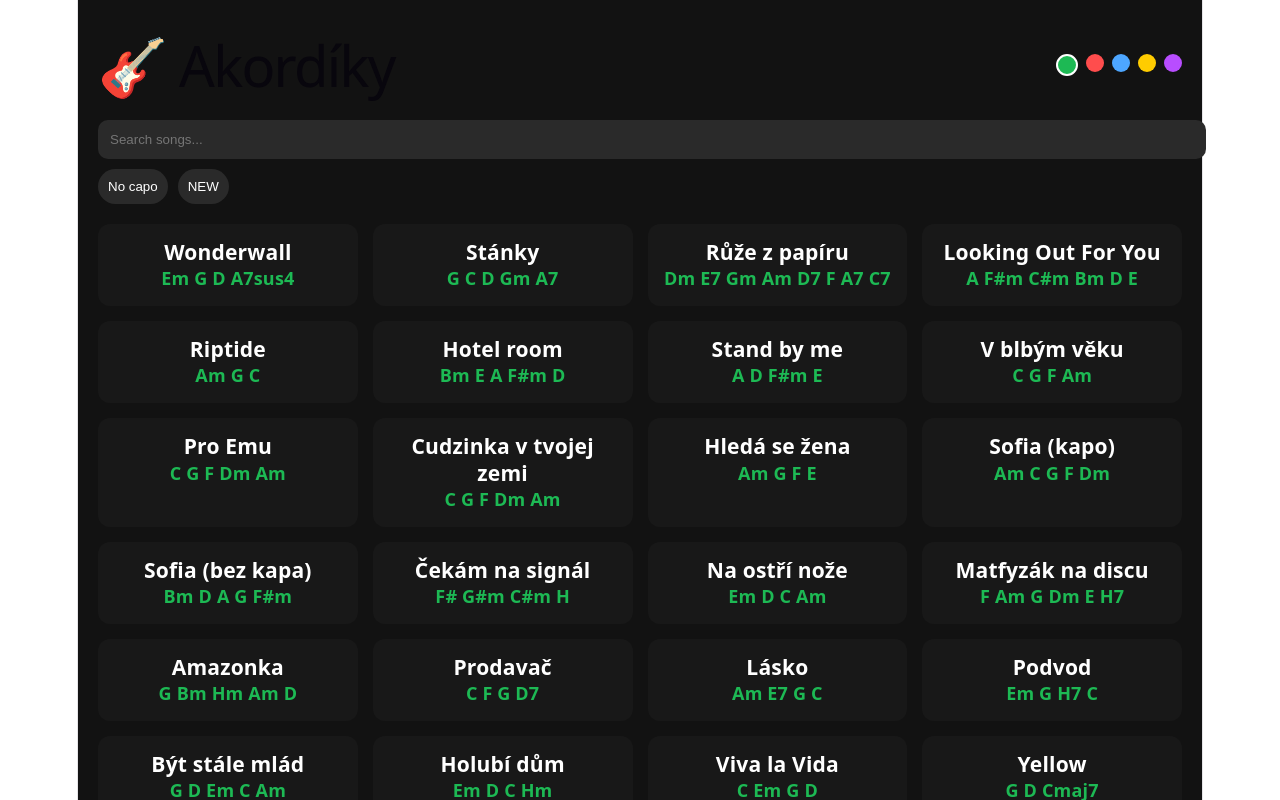
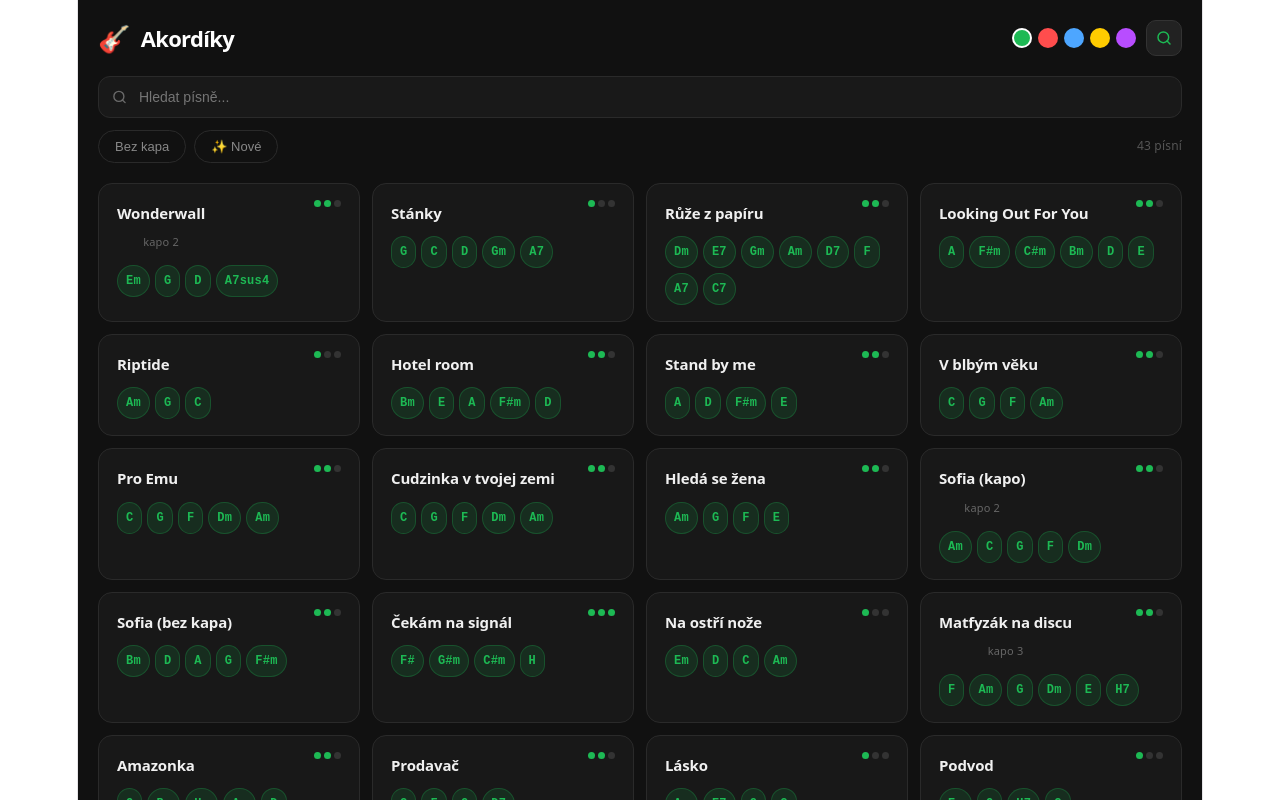
Before and after one commit to SuperWolf121/guitar-chords-app, a React (Vite) app in the folder guitar-chords-app/: page / in a window 1280 px wide. Shown: the top 800 px of the page. Built offline with nearby package versions, Linux system fonts and the light colour scheme.

Commit message:
GUI od claudu

```diff
--- a/guitar-chords-app/src/App.jsx
+++ b/guitar-chords-app/src/App.jsx
@@ -1,13 +1,6 @@
-import { useState } from "react"
+import { useState, useRef, useEffect } from "react"
 
-function App() {
-  const [search, setSearch] = useState("")
-  const [noCapo, setNoCapo] = useState(false)
-  const [showNewOnly, setShowNewOnly] = useState(false)
-  const [openedSong, setOpenedSong] = useState(null)
-  const [themeColor, setThemeColor] = useState("#1db954")
-
-  const songs = [
+const SONGS = [
   { name: "Wonderwall", difficulty: 2, chords: "Em G D A7sus4", capo: 2, link: "https://www.ultimate-guitar.com/" },
   { name: "Stánky", difficulty: 1, chords: "G C D Gm A7", capo: 0, link: "https://akordy.kytary.cz/song/stanky" },
   { name: "Růže z papíru", difficulty: 2, chords: "Dm E7 Gm Am D7 F A7 C7", capo: 0, link: "https://akordy.kytary.cz/song/ruze-z-papiru" },
@@ -34,8 +27,6 @@ function App() {
   { name: "Yellow", difficulty: 2, chords: "G D Cmaj7", capo: 4, link: "https://tabs.ultimate-guitar.com/tab/coldplay/yellow-chords-114080" },
   { name: "Lovefool", difficulty: 2, chords: "Bm E A", capo: 0, link: "https://www.cifraclub.com/the-cardigans/lovefool/" },
   { name: "Mary on a cross", difficulty: 2, chords: "Em G D Bm", capo: 4, link: "https://tabs.ultimate-guitar.com/tab/ghost/mary-on-a-cross-chords-2825666" },
-
-    // NEW SONGS
   { name: "Best friend", difficulty: 2, chords: "F G# Am", capo: 2, link: "https://tabs.ultimate-guitar.com/tab/rex-orange-county/best-friend-chords-1954795", isNew: true },
   { name: "Whats up", difficulty: 1, chords: "G C Am", capo: 2, link: "https://tabs.ultimate-guitar.com/tab/4-non-blondes/whats-up-chords-349210", isNew: true },
   { name: "Šrouby a matice", difficulty: 2, chords: "A D E Hm", capo: 0, link: "https://pisnicky-akordy.cz/mandrage/srouby-a-matice?format=pdf", isNew: true },
@@ -55,152 +46,338 @@ function App() {
   { name: "Řekni kde ty kytky jsou", difficulty: 2, chords: "A F#m D E", capo: 0, link: "https://kytaristka.cz/zpevnik/marie-rottrova/rekni-kde-ty-kytky-jsou", isNew: true },
 ]
 
-  const filteredSongs = songs.filter((song) => {
-    const matchesSearch = song.name.toLowerCase().includes(search.toLowerCase())
-    const matchesCapo = !noCapo || song.capo === 0
-    const matchesNew = !showNewOnly || song.isNew === true
-    return matchesSearch && matchesCapo && matchesNew
-  })
+const ACCENTS = ["#1db954", "#ff4d4d", "#4da6ff", "#ffcc00", "#b84dff"]
 
-  const [theme] = useState({
-    bg: "#121212",
-    card: "#181818",
-  })
+const DIFF_LABELS = ["", "začátečník", "střední", "pokročilý"]
+const DIFF_COLORS = ["", "#4ade80", "#facc15", "#f87171"]
+
+function DiffDots({ level, accent }) {
+  return (
+    <div style={{ display: "flex", gap: 3 }}>
+      {[1, 2, 3].map(d => (
+        <div key={d} style={{
+          width: 7, height: 7, borderRadius: "50%",
+          background: d <= level ? accent : "#333",
+          transition: "background 0.2s"
+        }} />
+      ))}
+    </div>
+  )
+}
+
+function ChordPill({ chord, accent }) {
+  return (
+    <span style={{
+      display: "inline-block",
+      padding: "2px 8px",
+      borderRadius: 20,
+      background: accent + "22",
+      color: accent,
+      fontSize: 12,
+      fontWeight: 700,
+      letterSpacing: "0.02em",
+      border: `1px solid ${accent}44`,
+      fontFamily: "monospace",
+    }}>{chord}</span>
+  )
+}
+
+function SearchModal({ onClose, accent }) {
+  const [query, setQuery] = useState("")
+  const inputRef = useRef(null)
+
+  useEffect(() => {
+    inputRef.current?.focus()
+  }, [])
+
+  const handleSearch = () => {
+    if (!query.trim()) return
+    const url = `https://www.google.com/search?q=${encodeURIComponent(query + " chords")}`
+    window.open(url, "_blank", "noreferrer")
+    onClose()
+  }
+
+  const handleKey = (e) => {
+    if (e.key === "Enter") handleSearch()
+    if (e.key === "Escape") onClose()
+  }
 
   return (
-    <div style={{ minHeight: "100vh", background: theme.bg, color: "white", padding: 20 }}>
-
-      {/* HEADER */}
-      <div style={{ display: "flex", justifyContent: "space-between", alignItems: "center" }}>
-        <h1>🎸 Akordíky</h1>
-
-        <div style={{ display: "flex", gap: 8 }}>
-          {["#1db954", "#ff4d4d", "#4da6ff", "#ffcc00", "#b84dff"].map((c) => (
     <div
-              key={c}
-              onClick={() => setThemeColor(c)}
+      onClick={onClose}
       style={{
-                width: 18,
-                height: 18,
-                borderRadius: "50%",
-                background: c,
-                cursor: "pointer",
-                border: themeColor === c ? "2px solid white" : "none",
+        position: "fixed", inset: 0, zIndex: 999,
+        background: "rgba(0,0,0,0.65)",
+        display: "flex", alignItems: "center", justifyContent: "center",
+        backdropFilter: "blur(4px)",
       }}
-            />
-          ))}
+    >
+      <div
+        onClick={e => e.stopPropagation()}
+        style={{
+          background: "#1a1a1a",
+          border: "1px solid #333",
+          borderRadius: 16,
+          padding: "28px 28px 24px",
+          width: "min(420px, 90vw)",
+          boxShadow: "0 24px 64px rgba(0,0,0,0.6)",
+        }}
+      >
+        <div style={{ display: "flex", justifyContent: "space-between", alignItems: "center", marginBottom: 18 }}>
+          <div style={{ display: "flex", alignItems: "center", gap: 10 }}>
+            <svg width="18" height="18" viewBox="0 0 24 24" fill="none" stroke={accent} strokeWidth="2.2" strokeLinecap="round" strokeLinejoin="round">
+              <circle cx="11" cy="11" r="8"/><line x1="21" y1="21" x2="16.65" y2="16.65"/>
+            </svg>
+            <span style={{ fontWeight: 700, fontSize: 15, color: "#fff" }}>Hledat akordy</span>
           </div>
+          <button onClick={onClose} style={{
+            background: "none", border: "none", color: "#666", cursor: "pointer", fontSize: 20, lineHeight: 1, padding: 2
+          }}>×</button>
         </div>
 
-      {/* SEARCH */}
         <input
-        value={search}
-        onChange={(e) => setSearch(e.target.value)}
-        placeholder="Search songs..."
+          ref={inputRef}
+          value={query}
+          onChange={e => setQuery(e.target.value)}
+          onKeyDown={handleKey}
+          placeholder="Název písně..."
           style={{
-          width: "100%",
-          padding: 12,
-          marginTop: 10,
-          borderRadius: 10,
-          border: "none",
-          background: "#2a2a2a",
-          color: "white",
+            width: "100%", padding: "12px 14px", borderRadius: 10, border: "1px solid #333",
+            background: "#111", color: "white", fontSize: 15, outline: "none", boxSizing: "border-box",
           }}
         />
 
-      {/* FILTERS */}
-      <div style={{ display: "flex", gap: 10, marginTop: 10 }}>
+        <p style={{ fontSize: 12, color: "#555", margin: "10px 0 18px" }}>
+          Vyhledá <strong style={{ color: "#888" }}>"{query || "název písně"} chords"</strong> na Googlu
+        </p>
+
         <button
-          onClick={() => setNoCapo(!noCapo)}
+          onClick={handleSearch}
+          disabled={!query.trim()}
           style={{
-            padding: 10,
-            borderRadius: 20,
-            border: "none",
-            background: noCapo ? themeColor : "#2a2a2a",
-            color: "white",
-            cursor: "pointer",
+            width: "100%", padding: "12px", borderRadius: 10, border: "none",
+            background: query.trim() ? accent : "#333",
+            color: query.trim() ? "#000" : "#555",
+            fontWeight: 700, fontSize: 14, cursor: query.trim() ? "pointer" : "default",
+            transition: "all 0.15s",
           }}
         >
-          No capo
+          Hledat na Googlu →
         </button>
+      </div>
+    </div>
+  )
+}
 
-        <button
-          onClick={() => setShowNewOnly(!showNewOnly)}
+function SongCard({ song, accent, isOpen, onToggle }) {
+  const chords = song.chords.split(" ")
+
+  return (
+    <div
+      onClick={onToggle}
       style={{
-            padding: 10,
-            borderRadius: 20,
-            border: "none",
-            background: showNewOnly ? themeColor : "#2a2a2a",
-            color: "white",
+        background: isOpen ? "#212121" : "#181818",
+        border: isOpen ? `1px solid ${accent}55` : "1px solid #2a2a2a",
+        padding: "16px 18px",
+        borderRadius: 14,
         cursor: "pointer",
+        transition: "all 0.18s ease",
+        position: "relative",
+        overflow: "hidden",
       }}
     >
-          NEW
-        </button>
+      {song.isNew && (
+        <div style={{
+          position: "absolute", top: 12, right: 12,
+          background: accent, color: "#000",
+          fontSize: 9, fontWeight: 800, letterSpacing: "0.08em",
+          padding: "2px 7px", borderRadius: 20, textTransform: "uppercase",
+        }}>NEW</div>
+      )}
+
+      <div style={{ display: "flex", alignItems: "flex-start", justifyContent: "space-between", marginBottom: 10 }}>
+        <div>
+          <h3 style={{ margin: 0, fontSize: 15, fontWeight: 700, color: "#f0f0f0", letterSpacing: "-0.01em" }}>
+            {song.name}
+          </h3>
+          {song.capo > 0 && (
+            <span style={{ fontSize: 11, color: "#666", fontWeight: 500 }}>kapo {song.capo}</span>
+          )}
+        </div>
+        <DiffDots level={song.difficulty} accent={accent} />
       </div>
 
-      {/* GRID */}
-      <div style={{ display: "grid", gridTemplateColumns: "repeat(auto-fit, minmax(250px, 1fr))", gap: 15, marginTop: 20 }}>
-        {filteredSongs.map((song, i) => (
-          <div
-            key={i}
-            style={{ background: theme.card, padding: 15, borderRadius: 12, cursor: "pointer" }}
-            onClick={() => setOpenedSong(openedSong === i ? null : i)}
-          >
-            <h3 style={{ margin: 0 }}>{song.name}</h3>
-
-            <div style={{ color: themeColor, fontWeight: "bold" }}>
-              {song.chords}
+      <div style={{ display: "flex", flexWrap: "wrap", gap: 5 }}>
+        {chords.map((c, i) => <ChordPill key={i} chord={c} accent={accent} />)}
       </div>
 
-            {openedSong === i && (
-              <div style={{ marginTop: 10, borderTop: "1px solid #333", paddingTop: 10 }}>
+      {isOpen && (
+        <div style={{ marginTop: 16, borderTop: "1px solid #2a2a2a", paddingTop: 14, display: "flex", flexDirection: "column", gap: 8 }}>
+          <div style={{ display: "flex", justifyContent: "space-between", fontSize: 13, color: "#888" }}>
+            <span>Obtížnost: <span style={{ color: DIFF_COLORS[song.difficulty] }}>{DIFF_LABELS[song.difficulty]}</span></span>
+            <span>{song.capo === 0 ? "Bez kapa" : `Kapo ${song.capo}`}</span>
+          </div>
 
-                <div>🔥 Difficulty: {song.difficulty}/3</div>
-                <div>🎹 Capo: {song.capo}</div>
-
-                <a href={song.link} target="_blank" rel="noreferrer">
+          <a href={song.link} target="_blank" rel="noreferrer" onClick={e => e.stopPropagation()}>
             <button style={{
-                    marginTop: 8,
-                    width: "100%",
-                    padding: 10,
-                    borderRadius: 10,
-                    border: "none",
-                    background: themeColor,
-                    fontWeight: "bold",
-                    cursor: "pointer",
+              width: "100%", padding: "10px", borderRadius: 10, border: "none",
+              background: accent, color: "#000", fontWeight: 700, fontSize: 13,
+              cursor: "pointer", letterSpacing: "0.02em",
             }}>
-                    Open chords ▶
+              Otevřít akordy ▶
             </button>
           </a>
 
           <a
             href={`https://www.youtube.com/results?search_query=${encodeURIComponent(song.name)}`}
-                  target="_blank"
-                  rel="noreferrer"
+            target="_blank" rel="noreferrer" onClick={e => e.stopPropagation()}
           >
             <button style={{
-                    marginTop: 8,
-                    width: "100%",
-                    padding: 10,
-                    borderRadius: 10,
-                    border: "none",
-                    background: "#ff0000",
-                    color: "white",
-                    fontWeight: "bold",
+              width: "100%", padding: "10px", borderRadius: 10, border: "1px solid #ff000055",
+              background: "transparent", color: "#ff4444", fontWeight: 700, fontSize: 13,
               cursor: "pointer",
             }}>
               YouTube ▶
             </button>
           </a>
-
         </div>
       )}
-          </div>
-        ))}
-      </div>
     </div>
   )
 }
 
-export default App
+export default function App() {
+  const [search, setSearch] = useState("")
+  const [noCapo, setNoCapo] = useState(false)
+  const [showNewOnly, setShowNewOnly] = useState(false)
+  const [openedSong, setOpenedSong] = useState(null)
+  const [accent, setAccent] = useState("#1db954")
+  const [showSearchModal, setShowSearchModal] = useState(false)
+
+  const filtered = SONGS.filter(s => {
+    const matchesSearch = s.name.toLowerCase().includes(search.toLowerCase())
+    const matchesCapo = !noCapo || s.capo === 0
+    const matchesNew = !showNewOnly || s.isNew === true
+    return matchesSearch && matchesCapo && matchesNew
+  })
+
+  return (
+    <div style={{ minHeight: "100vh", background: "#111", color: "white", padding: "20px 20px 60px" }}>
+      {showSearchModal && <SearchModal onClose={() => setShowSearchModal(false)} accent={accent} />}
+
+      {/* HEADER */}
+      <div style={{ display: "flex", justifyContent: "space-between", alignItems: "center", marginBottom: 20 }}>
+        <div style={{ display: "flex", alignItems: "center", gap: 10 }}>
+          <span style={{ fontSize: 26 }}>🎸</span>
+          <h1 style={{ margin: 0, fontSize: 22, fontWeight: 800, letterSpacing: "-0.03em", color: "#fff" }}>
+            Akordíky
+          </h1>
+        </div>
+
+        <div style={{ display: "flex", alignItems: "center", gap: 10 }}>
+          {/* Color dots */}
+          <div style={{ display: "flex", gap: 6, alignItems: "center" }}>
+            {ACCENTS.map(c => (
+              <div
+                key={c}
+                onClick={() => setAccent(c)}
+                style={{
+                  width: 16, height: 16, borderRadius: "50%", background: c,
+                  cursor: "pointer",
+                  border: accent === c ? "2px solid white" : "2px solid transparent",
+                  transition: "border 0.15s",
+                }}
+              />
+            ))}
+          </div>
+
+          {/* Web search icon button */}
+          <button
+            onClick={() => setShowSearchModal(true)}
+            title="Hledat akordy na internetu"
+            style={{
+              background: "#222", border: "1px solid #333",
+              borderRadius: 10, width: 36, height: 36,
+              display: "flex", alignItems: "center", justifyContent: "center",
+              cursor: "pointer", transition: "background 0.15s", flexShrink: 0,
+            }}
+          >
+            <svg width="16" height="16" viewBox="0 0 24 24" fill="none" stroke={accent} strokeWidth="2.2" strokeLinecap="round" strokeLinejoin="round">
+              <circle cx="11" cy="11" r="8"/><line x1="21" y1="21" x2="16.65" y2="16.65"/>
+            </svg>
+          </button>
+        </div>
+      </div>
+
+      {/* SEARCH BAR */}
+      <div style={{ position: "relative", marginBottom: 12 }}>
+        <svg
+          style={{ position: "absolute", left: 14, top: "50%", transform: "translateY(-50%)", opacity: 0.35 }}
+          width="15" height="15" viewBox="0 0 24 24" fill="none" stroke="white" strokeWidth="2.2" strokeLinecap="round" strokeLinejoin="round"
+        >
+          <circle cx="11" cy="11" r="8"/><line x1="21" y1="21" x2="16.65" y2="16.65"/>
+        </svg>
+        <input
+          value={search}
+          onChange={e => setSearch(e.target.value)}
+          placeholder="Hledat písně..."
+          style={{
+            width: "100%", padding: "12px 14px 12px 40px", borderRadius: 12,
+            border: "1px solid #2a2a2a", background: "#191919", color: "white",
+            fontSize: 14, outline: "none", boxSizing: "border-box",
+          }}
+        />
+      </div>
+
+      {/* FILTERS */}
+      <div style={{ display: "flex", gap: 8, marginBottom: 20, flexWrap: "wrap" }}>
+        {[
+          { label: "Bez kapa", active: noCapo, toggle: () => setNoCapo(v => !v) },
+          { label: "✨ Nové", active: showNewOnly, toggle: () => setShowNewOnly(v => !v) },
+        ].map(({ label, active, toggle }) => (
+          <button
+            key={label}
+            onClick={toggle}
+            style={{
+              padding: "8px 16px", borderRadius: 20, border: active ? "none" : "1px solid #2a2a2a",
+              background: active ? accent : "transparent",
+              color: active ? "#000" : "#888",
+              fontWeight: active ? 700 : 400,
+              fontSize: 13, cursor: "pointer", transition: "all 0.15s",
+            }}
+          >
+            {label}
+          </button>
+        ))}
+
+        <span style={{ marginLeft: "auto", fontSize: 12, color: "#555", alignSelf: "center" }}>
+          {filtered.length} písní
+        </span>
+      </div>
+
+      {/* GRID */}
+      <div style={{
+        display: "grid",
+        gridTemplateColumns: "repeat(auto-fill, minmax(260px, 1fr))",
+        gap: 12,
+      }}>
+        {filtered.map((song, i) => (
+          <SongCard
+            key={song.name + i}
+            song={song}
+            accent={accent}
+            isOpen={openedSong === i}
+            onToggle={() => setOpenedSong(openedSong === i ? null : i)}
+          />
+        ))}
+      </div>
+
+      {filtered.length === 0 && (
+        <div style={{ textAlign: "center", marginTop: 60, color: "#444" }}>
+          <div style={{ fontSize: 40 }}>🔍</div>
+          <p style={{ fontSize: 14, marginTop: 10 }}>Nic nenalezeno</p>
+        </div>
+      )}
+    </div>
+  )
+}
```
Lines whose indentation alone changed are shown as unchanged.
